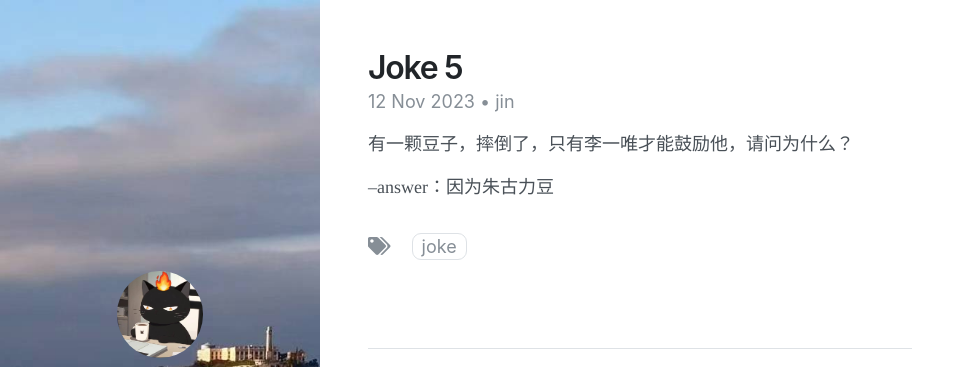
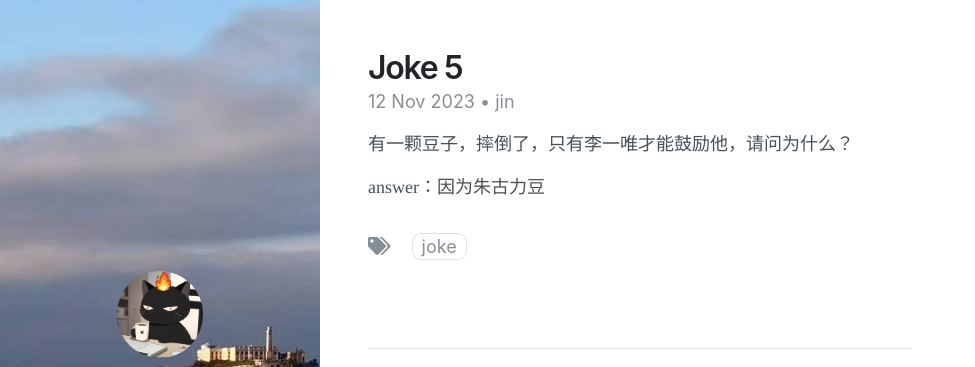
Before and after one commit to New-lay/New-lay.github.io, a Jekyll site: the page built from _posts/2023-11-12-joke-5.md, in a window 1280 px wide. Shown: the top 367 px of the page, without its empty margins (0-975 px from the left). Built offline with Jekyll 4.4.1, drawn with Linux system fonts in a browser that asks for light colours; nearby versions of some CDN libraries.

```diff
--- a/_posts/2023-11-12-joke-5.md
+++ b/_posts/2023-11-12-joke-5.md
@@ -8,4 +8,4 @@ date: 2023-11-12 22:33 +0800
 
 有一颗豆子，摔倒了，只有李一唯才能鼓励他，请问为什么？
 
---answer：因为朱古力豆
+answer：因为朱古力豆
```
